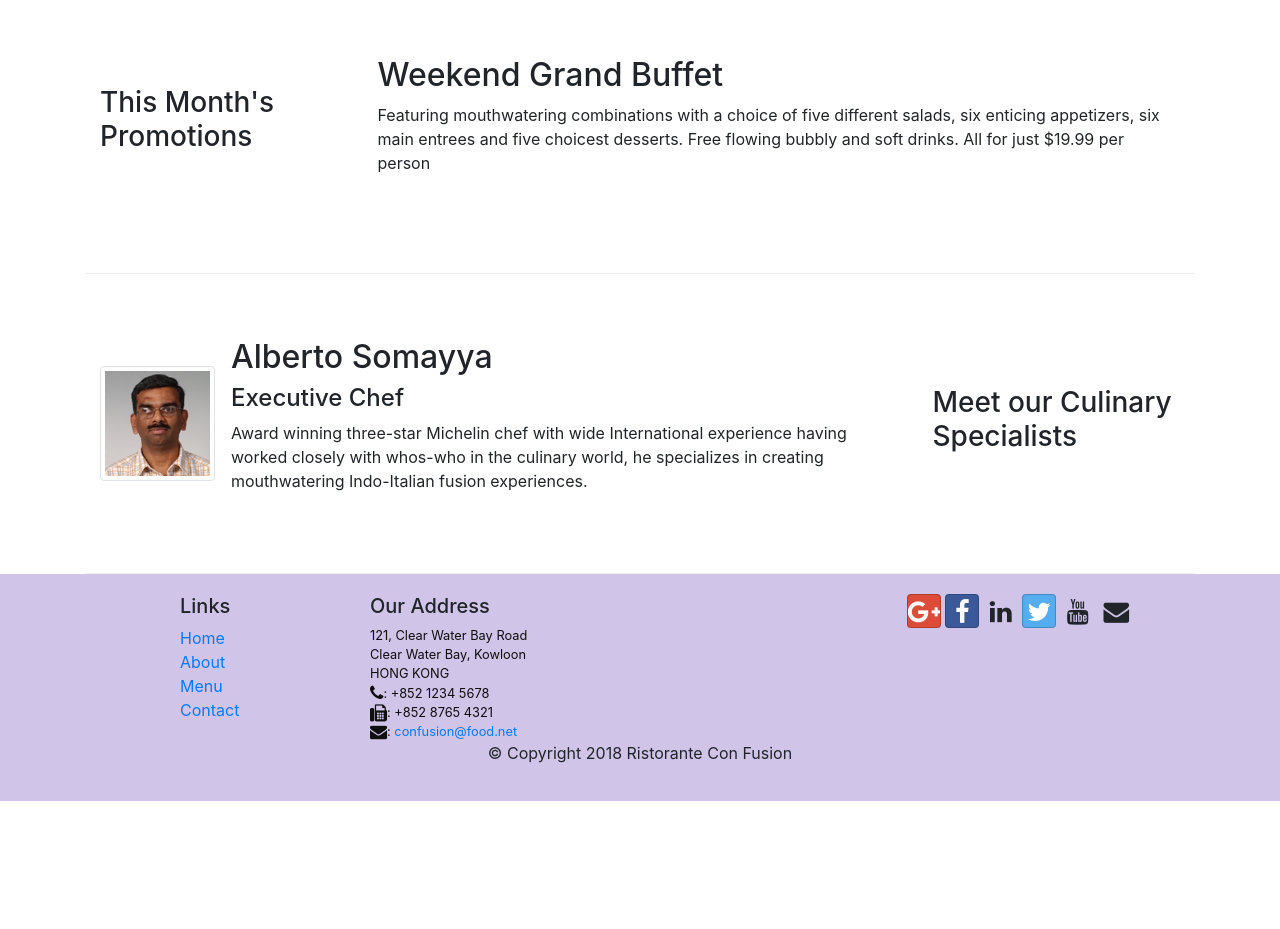
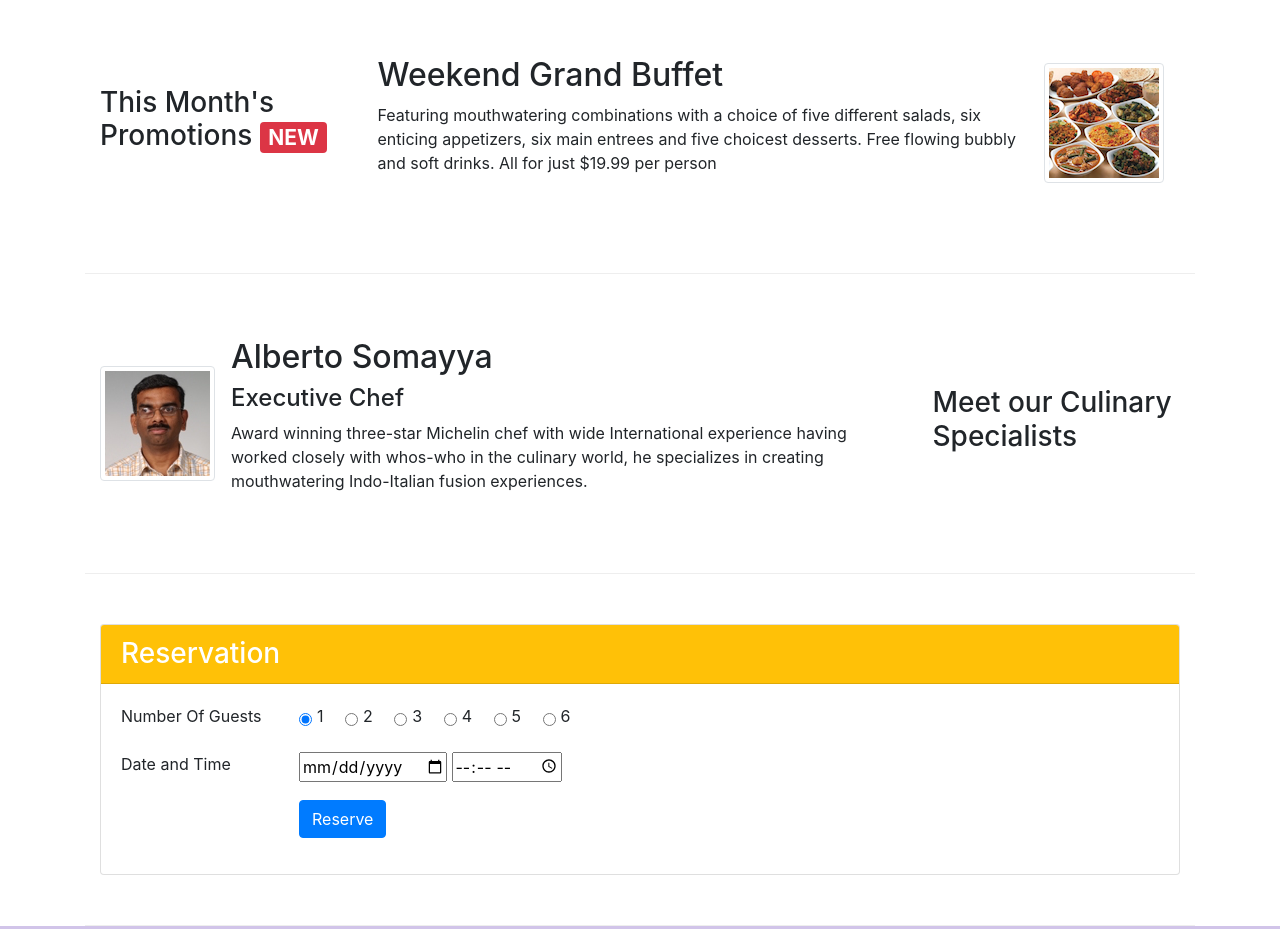
Before and after one commit to AnamIslam/conFusionBootstrap, a website: page index.html in a window 1280 px wide. Shown: the part 660-1589 px from the top of the page. Before the commit the page ends 1461 px from the top, so only its background shows below. Drawn offline with nearby package versions, Linux system fonts and the light colour scheme.

Commit message:
Assignment 2

```diff
--- a/index.html
+++ b/index.html
@@ -47,8 +47,11 @@
                     <p>We take inspiration from the World's best cuisines, and create a unique fusion experience.
                         Our lipsmacking creations will tickle your culinary senses!</p>
                 </div>
-                <div class="col-12 col-sm align-self-center">
+                <div class="col-12 col-sm-3 align-self-center">
                     <img src="img/logo.png" class="img-fluid">
+                </div>
+                <div class="col-12 col-sm-3 align-self-center">
+                    <a href="#reservation" type="button" class="btn btn-sm btn-warning">Reservation</a>
                 </div>
             </div>
         </div>
@@ -82,11 +85,20 @@
 
         <div class = "row row-content align-items-center">
             <div class="col-12 col-sm-4 col-md-3">
-                <h3>This Month's Promotions</h3>
+                <h3>This Month's Promotions
+                    <span class="badge badge-danger">NEW</span>
+                </h3>
             </div>
             <div class="col col-sm col-md">
-                <h2>Weekend Grand Buffet</h2>
-                <p>Featuring mouthwatering combinations with a choice of five different salads, six enticing appetizers, six main entrees and five choicest desserts. Free flowing bubbly and soft drinks. All for just $19.99 per person </p>
+                <div class="media">
+                    <img class="d-flex mr-3 img-thumbnail align-self-center order-sm-last" src="/img/buffet.png" alt="Buffet">
+                    <div class="media-body">
+                        <h2 class="mt-0">Weekend Grand Buffet</h2>
+                        <p class="d-none d-sm-block">Featuring mouthwatering combinations with a choice of five different salads, six enticing appetizers,
+                            six main entrees and five choicest desserts. Free flowing bubbly and soft drinks. All for just $19.99
+                            per person </p>
+                    </div>
+                </div>
             </div>
         </div>
 
@@ -106,6 +118,66 @@
                     </div>
                 </div>
 
+            </div>
+        </div>
+        <div class="row row-content justify-content-center" id="reservation">
+            <div class="col-12">
+                <div class="card">
+                    <h3 class="card-header bg-warning text-white"> Reservation</h3>
+                    <div class="card-body">
+                        <form>
+                            <div class="form-group row">
+                                <label for="numberOfGuests" class="col-12 col-sm-2">Number Of Guests</label>
+                                <div class="col">
+                                    <div class="form-check form-check-inline">
+                                        <input class="form-check-input" type="radio" name="inlineRadioOptions"
+                                        id="one_guest_radio" value="one" checked>
+                                        <label class="form-check-input" for="one_guest_radio">1</label>
+                                    </div>
+                                    <div class="form-check form-check-inline">
+                                        <input class="form-check-input" type="radio" name="inlineRadioOptions"
+                                        id="two_guest_radio" value="two">
+                                        <label class="form-check-input" for="two_guest_radio">2</label>
+                                    </div>
+                                    <div class="form-check form-check-inline">
+                                        <input class="form-check-input" type="radio" name="inlineRadioOptions"
+                                        id="three_guest_radio" value="three">
+                                        <label class="form-check-input" for="three_guest_radio">3</label>
+                                    </div>
+                                    <div class="form-check form-check-inline">
+                                        <input class="form-check-input" type="radio" name="inlineRadioOptions"
+                                        id="four_guest_radio" value="four">
+                                        <label class="form-check-input" for="four_guest_radio">4</label>
+                                    </div>
+                                    <div class="form-check form-check-inline">
+                                        <input class="form-check-input" type="radio" name="inlineRadioOptions"
+                                        id="five_guest_radio" value="five">
+                                        <label class="form-check-input" for="five_guest_radio">5</label>
+                                    </div>
+                                    <div class="form-check form-check-inline">
+                                        <input class="form-check-input" type="radio" name="inlineRadioOptions"
+                                        id="six_guest_radio" value="six">
+                                        <label class="form-check-input" for="six_guest_radio">6</label>
+                                    </div>
+                                </div>
+                            </div>
+                            <div class="form-group row">
+                                <label for="dateandtime" class="col-12 col-sm-2">Date and Time</label>
+                                <div class="col-md-10">
+                                    <input type="date" class="from-control" id="date" name="date" placeholder="date">
+                                    <input type="time" class="from-control" id="time" name="time" placeholder="time">
+                                </div>
+                            </div>
+
+                            <div class="form-group row">
+                                <div class="col-12 col-sm-2 offset-0 offset-2">
+                                    <button type="submit" class="btn btn-primary">Reserve</button>
+                                </div>
+                            </div>
+
+                        </form>
+                    </div>
+                </div>
             </div>
         </div>
     </div>
```
